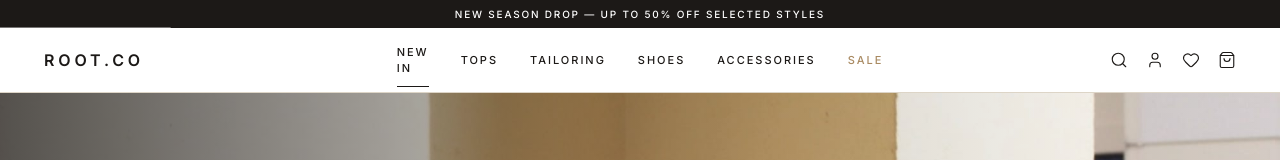
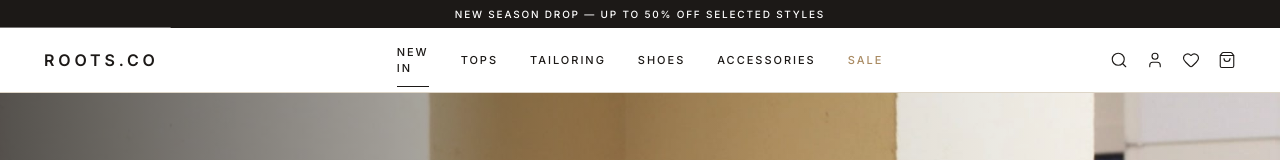
Before and after one commit to atoatolobos11-del/roots.co, a React (Vite) app: page / in a window 1280 px wide. Shown: the top 160 px of the page. Built offline with nearby package versions, Linux system fonts and the light colour scheme.

Commit message:
Update logo text to ROOTS.CO

```diff
--- a/src/components/Wordmark.jsx
+++ b/src/components/Wordmark.jsx
@@ -10,7 +10,7 @@ export default function Wordmark({ className, ...props }) {
       )}
       {...props}
     >
-      ROOT.CO
+      ROOTS.CO
     </span>
   )
 }
```
